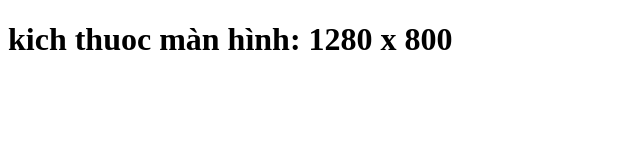
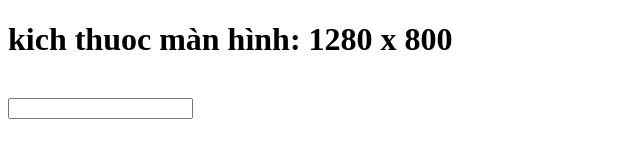
Before and after one commit to thanhnguyenha/test, a plain HTML site: page demo.html in a window 1280 px wide. Shown: the whole page, without its empty margins (0-640 px from the left). Drawn offline with Linux system fonts and the light colour scheme.

Commit message:
Update demo.html

```diff
--- a/demo.html
+++ b/demo.html
@@ -29,6 +29,8 @@
     x
     <span id="h">?</span>
   </h1>
+  <br />
+  <input type="text" />
   <script>
     checkSize();
   </script>
```
